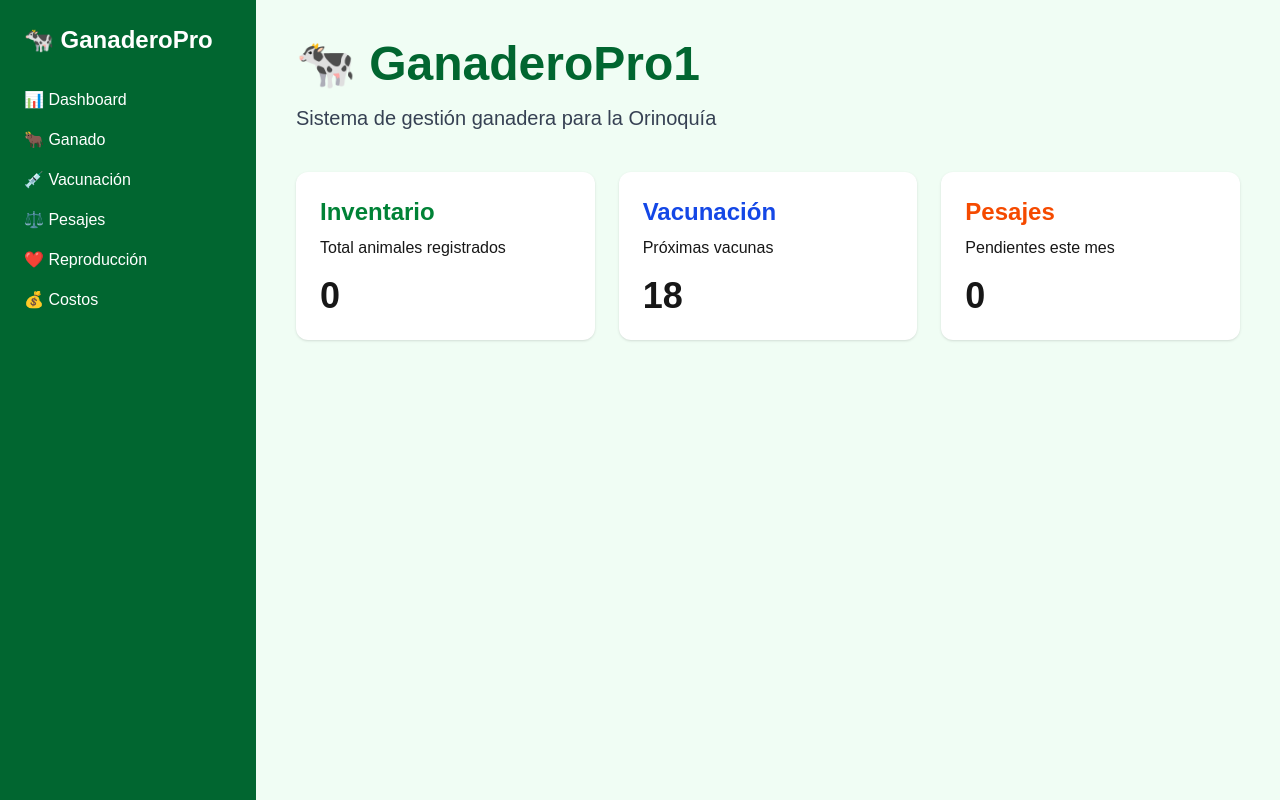
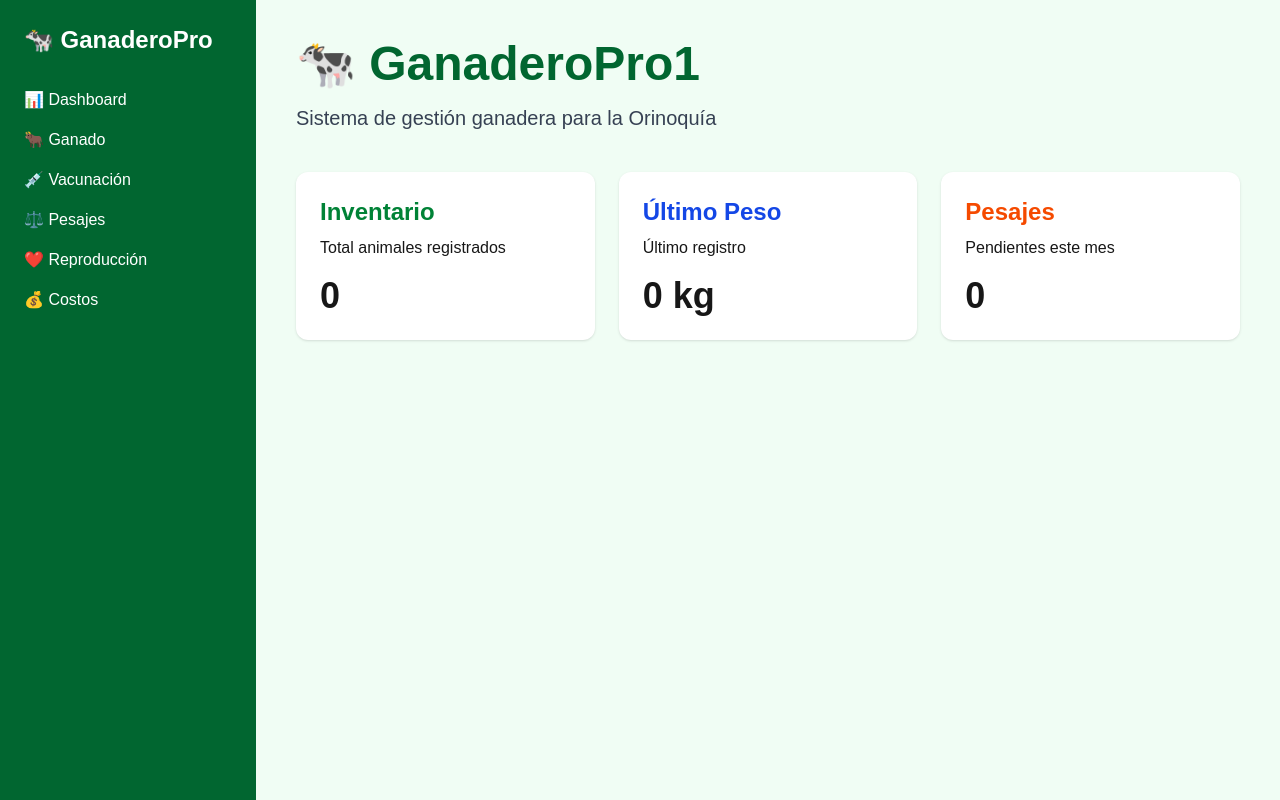
Before and after one commit to harry2015x/ganaderopro, a Next.js app: page / in a window 1280 px wide. Built offline with nearby package versions, Linux system fonts and the light colour scheme; no server answers; the database is empty.

Commit message:
ultimo registro

```diff
--- a/app/page.tsx
+++ b/app/page.tsx
@@ -7,6 +7,7 @@ export default function Home() {
 
   const [totalAnimales, setTotalAnimales] = useState(0);
   const [totalPesajes, setTotalPesajes] = useState(0);
+  const [ultimoPeso, setUltimoPeso] = useState(0);
 
   useEffect(() => {
     cargarDashboard();
@@ -18,12 +19,20 @@ export default function Home() {
       .from("animales")
       .select("*", { count: "exact", head: true });
 
+      const { data: ultimoRegistro } = await supabase
+  .from("Pesaje")
+  .select("peso")
+  .order("id", { ascending: false })
+  .limit(1)
+  .single();
+
     const { count: pesajesCount } = await supabase
       .from("Pesaje")
       .select("*", { count: "exact", head: true });
 
     setTotalAnimales(animalesCount || 0);
     setTotalPesajes(pesajesCount || 0);
+    setUltimoPeso(ultimoRegistro?.peso || 0);
   }
 
   return (
@@ -56,15 +65,16 @@ export default function Home() {
 
         <div className="bg-white p-6 rounded-xl shadow">
           <h2 className="text-2xl font-bold text-blue-700">
-            Vacunación
+          Último Peso
+
           </h2>
 
           <p className="mt-2">
-            Próximas vacunas
+          Último registro
           </p>
 
           <p className="text-4xl font-bold mt-4">
-            18
+          {ultimoPeso} kg
           </p>
         </div>
 
```
